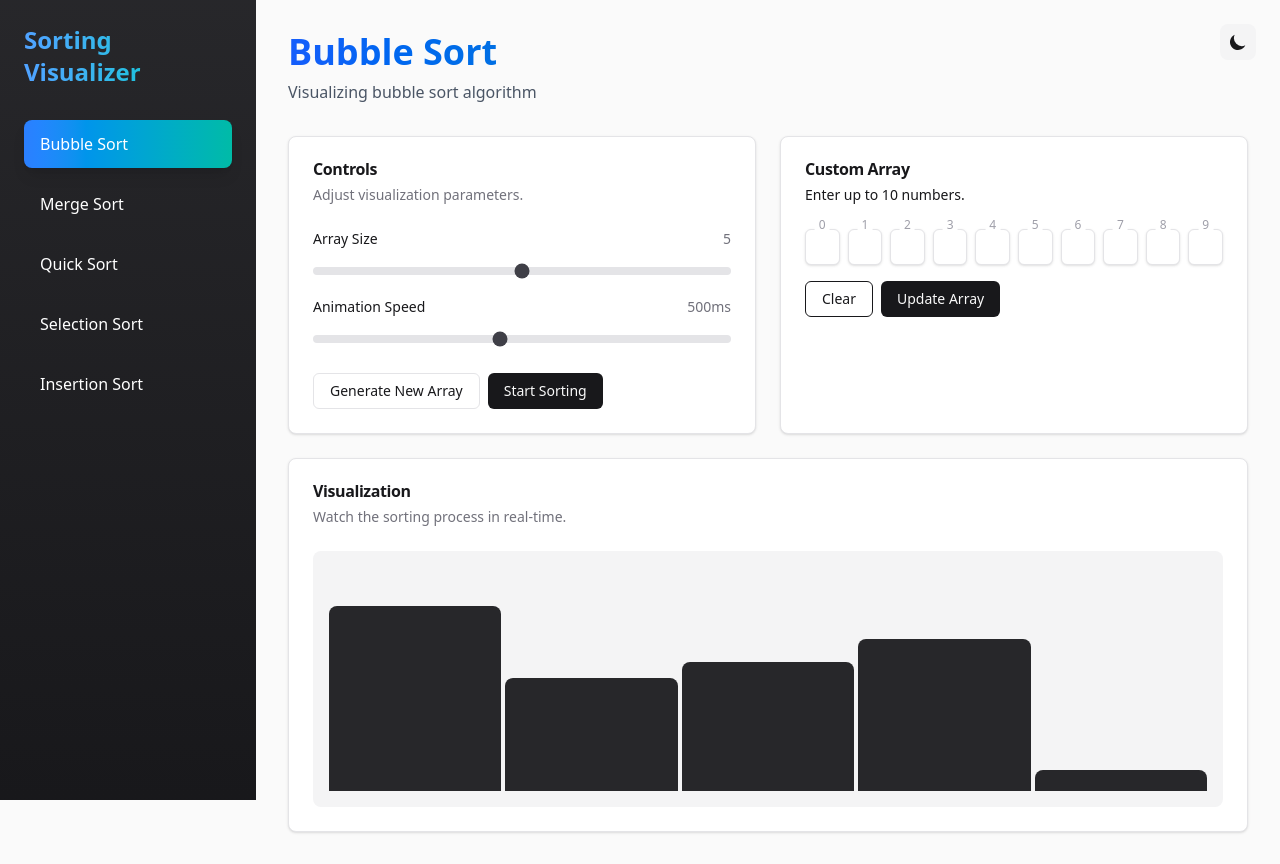
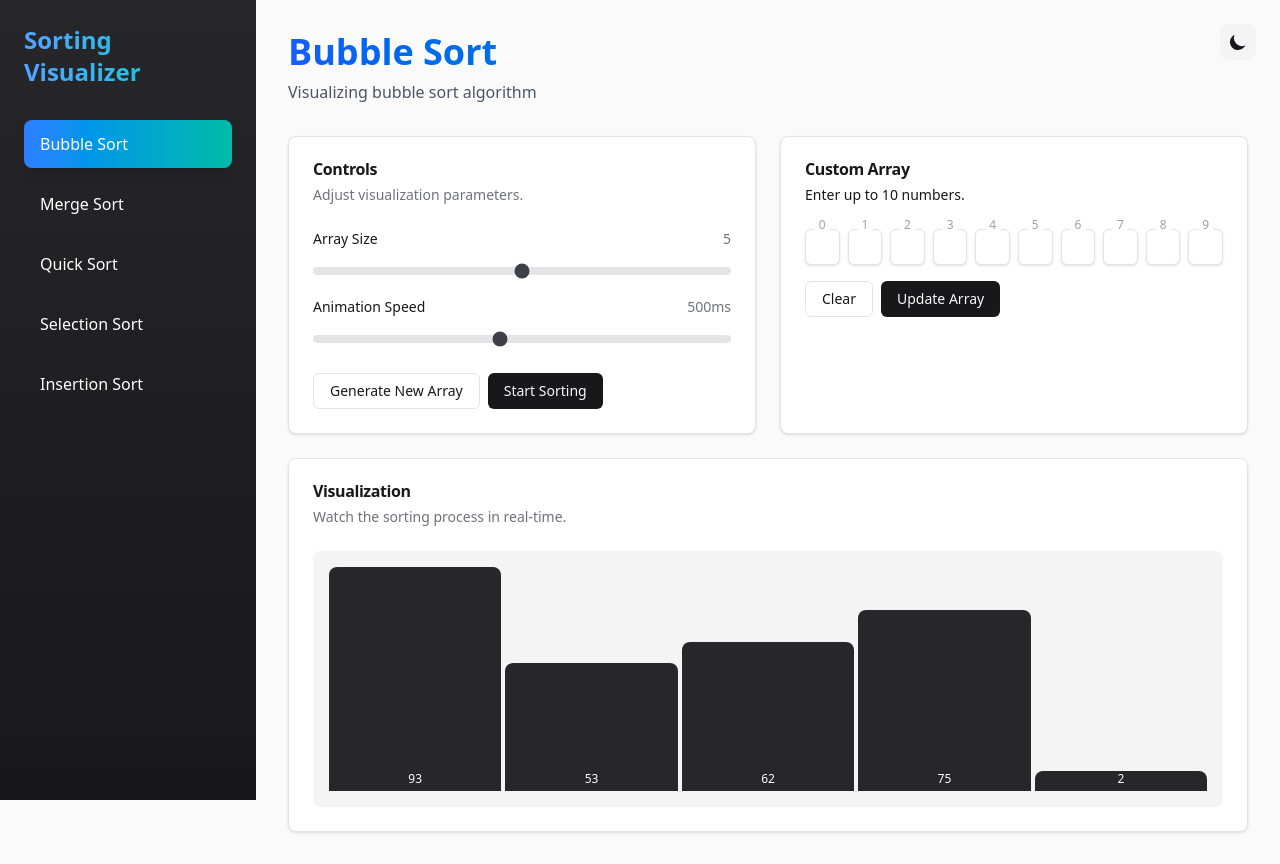
Before and after one commit to abulgit/Sorting-Visualizer, a React (Vite) app: page / in a window 1280 px wide. Both pictures are taken after a click on the button "Bubble Sort". Built offline with nearby package versions, Linux system fonts and the light colour scheme.

Commit message:
Custom Array Input

```diff
--- a/src/components/ArrayInput.tsx
+++ b/src/components/ArrayInput.tsx
@@ -1,7 +1,11 @@
 import { useState, useEffect } from 'react'
 
-export default function ArrayInput({ setCustomArray }: {
+export default function ArrayInput({
+  setCustomArray,
+  isSorting
+}: {
   setCustomArray: (input: string) => void
+  isSorting: boolean
 }) {
   const [values, setValues] = useState<string[]>(Array(10).fill(''))
 
@@ -14,11 +18,21 @@ export default function ArrayInput({ setCustomArray }: {
 
   const handleSubmit = (e: React.FormEvent) => {
     e.preventDefault()
-    const numbers = values
+    // Convert strings to numbers, filter out empty values, and ensure they're valid numbers
+    const validNumbers = values
       .map(v => v.trim())
-      .filter(v => v !== '')
-      .join(',')
-    setCustomArray(numbers)
+      .filter(Boolean)
+      .map(Number)
+      .filter(n => !isNaN(n))
+
+    if (validNumbers.length === 0) {
+      return // Don't update if no valid numbers
+    }
+
+    setCustomArray(validNumbers.join(','))
+
+    // Optional: Clear the form after submission
+    // setValues(Array(10).fill(''))
   }
 
   const handleKeyDown = (e: React.KeyboardEvent, index: number) => {
@@ -50,7 +64,8 @@ export default function ArrayInput({ setCustomArray }: {
                   onChange={(e) => handleInputChange(index, e.target.value)}
                   onKeyDown={(e) => handleKeyDown(e, index)}
                   maxLength={2}
-                  className="flex h-9 w-full rounded-md border border-zinc-200 dark:border-zinc-800 bg-white dark:bg-zinc-950 px-3 py-1 text-sm shadow-sm transition-colors text-zinc-900 dark:text-zinc-50 focus-visible:outline-none focus-visible:ring-1 focus-visible:ring-zinc-400 dark:focus-visible:ring-zinc-600 text-center"
+                  disabled={isSorting}
+                  className="flex h-9 w-full rounded-md border border-zinc-200 dark:border-zinc-800 bg-white dark:bg-zinc-950 px-3 py-1 text-sm shadow-sm transition-colors text-zinc-900 dark:text-zinc-50 focus-visible:outline-none focus-visible:ring-1 focus-visible:ring-zinc-400 dark:focus-visible:ring-zinc-600 text-center disabled:opacity-50 disabled:cursor-not-allowed"
                 />
                 <div className="absolute -top-3 left-1/2 -translate-x-1/2 px-1 bg-white dark:bg-zinc-950 text-xs text-zinc-400 dark:text-zinc-500">
                   {index}
@@ -63,13 +78,15 @@ export default function ArrayInput({ setCustomArray }: {
             <button
               type="button"
               onClick={() => setValues(Array(10).fill(''))}
-              className="inline-flex items-center justify-center whitespace-nowrap rounded-md text-sm font-medium transition-colors focus-visible:outline-none focus-visible:ring-1 focus-visible:ring-ring disabled:pointer-events-none disabled:opacity-50 border border-input bg-background hover:bg-accent hover:text-accent-foreground h-9 px-4 py-2"
+              disabled={isSorting}
+              className="inline-flex items-center justify-center whitespace-nowrap rounded-md text-sm font-medium transition-colors focus-visible:outline-none focus-visible:ring-1 focus-visible:ring-ring disabled:pointer-events-none disabled:opacity-50 border border-zinc-200 dark:border-zinc-800 bg-white dark:bg-zinc-950 hover:bg-zinc-100 dark:hover:bg-zinc-800 text-zinc-900 dark:text-zinc-50 h-9 px-4 py-2"
             >
               Clear
             </button>
             <button
               type="submit"
-              className="inline-flex items-center justify-center whitespace-nowrap rounded-md text-sm font-medium transition-colors focus-visible:outline-none focus-visible:ring-1 focus-visible:ring-ring disabled:pointer-events-none disabled:opacity-50 bg-zinc-900 text-zinc-50 hover:bg-zinc-900/90 h-9 px-4 py-2"
+              disabled={isSorting}
+              className="inline-flex items-center justify-center whitespace-nowrap rounded-md text-sm font-medium transition-colors focus-visible:outline-none focus-visible:ring-1 focus-visible:ring-ring disabled:pointer-events-none disabled:opacity-50 bg-zinc-900 dark:bg-zinc-50 text-zinc-50 dark:text-zinc-900 hover:bg-zinc-800 dark:hover:bg-zinc-200 h-9 px-4 py-2"
             >
               Update Array
             </button>
--- a/src/components/ArrayVisualizer.tsx
+++ b/src/components/ArrayVisualizer.tsx
@@ -7,6 +7,9 @@ export default function ArrayVisualizer({
   array: number[]
   comparing?: number[]
 }) {
+  // Find the maximum value in the array
+  const maxValue = Math.max(...array, 1) // Use 1 as minimum to avoid division by zero
+
   return (
     <div className="rounded-lg border border-zinc-200 dark:border-zinc-800 bg-white dark:bg-zinc-950 shadow-sm">
       <div className="p-6 flex flex-col space-y-2">
@@ -35,10 +38,18 @@ export default function ArrayVisualizer({
               }`}
               style={{
                 width: `${100 / array.length}%`,
-                height: `${(value / 100) * 80}%`,
-                minWidth: '20px'
+                height: `${(value / maxValue) * 100}%`, // Calculate relative height
+                minWidth: '20px',
+                minHeight: '20px' // Add minimum height for visibility
               }}
-            />
+            >
+              {/* Optional: Show value on bar */}
+              <div className="flex justify-center items-end h-full">
+                <span className="text-xs text-white dark:text-zinc-900 pb-1">
+                  {value}
+                </span>
+              </div>
+            </motion.div>
           ))}
         </div>
       </div>
--- a/src/components/SortingControls.tsx
+++ b/src/components/SortingControls.tsx
@@ -64,6 +64,7 @@ export default function SortingControls({ ...props }: SortingControlsProps) {
         <div className="flex items-center gap-2">
           <button
             onClick={props.generateNewArray}
+            disabled={props.isSorting}
             className="inline-flex items-center justify-center whitespace-nowrap rounded-md text-sm font-medium transition-colors focus-visible:outline-none focus-visible:ring-1 focus-visible:ring-ring disabled:pointer-events-none disabled:opacity-50 border border-zinc-200 dark:border-zinc-800 bg-white dark:bg-zinc-950 hover:bg-zinc-100 dark:hover:bg-zinc-800 text-zinc-900 dark:text-zinc-50 h-9 px-4 py-2"
           >
             Generate New Array
@@ -72,9 +73,7 @@ export default function SortingControls({ ...props }: SortingControlsProps) {
           <button
             onClick={props.startSorting}
             disabled={props.isSorting}
-            className={`inline-flex items-center justify-center whitespace-nowrap rounded-md text-sm font-medium transition-colors focus-visible:outline-none focus-visible:ring-1 focus-visible:ring-ring disabled:pointer-events-none disabled:opacity-50 bg-zinc-900 dark:bg-zinc-50 text-zinc-50 dark:text-zinc-900 hover:bg-zinc-800 dark:hover:bg-zinc-200 h-9 px-4 py-2 ${
-              props.isSorting ? 'opacity-50 cursor-not-allowed' : ''
-            }`}
+            className={`inline-flex items-center justify-center whitespace-nowrap rounded-md text-sm font-medium transition-colors focus-visible:outline-none focus-visible:ring-1 focus-visible:ring-ring disabled:pointer-events-none disabled:opacity-50 bg-zinc-900 dark:bg-zinc-50 text-zinc-50 dark:text-zinc-900 hover:bg-zinc-800 dark:hover:bg-zinc-200 h-9 px-4 py-2`}
           >
             {props.isSorting ? 'Sorting...' : 'Start Sorting'}
           </button>
--- a/src/hooks/useArrayGeneration.ts
+++ b/src/hooks/useArrayGeneration.ts
@@ -1,29 +1,37 @@
-import { useState, useCallback, useEffect } from 'react'
+import { useState, useCallback } from 'react'
 
-export const useArrayGeneration = (initialSize: number) => {
+export function useArrayGeneration(initialSize: number) {
   const [array, setArray] = useState<number[]>([])
-  const [currentSize, setCurrentSize] = useState(initialSize)
 
   const generateRandomArray = useCallback((size: number) => {
     const newArray = Array.from({ length: size }, () =>
-      Math.floor(Math.random() * 100) + 10
+      Math.floor(Math.random() * 100)
     )
     setArray(newArray)
-    setCurrentSize(size)
   }, [])
 
   const setCustomArray = useCallback((input: string) => {
-    const numbers = input.split(',').map(Number).filter(n => !isNaN(n))
-    if (numbers.length <= 10) {
+    const numbers = input
+      .split(',')
+      .map(n => parseInt(n.trim(), 10))
+      .filter(n => !isNaN(n))
+
+    if (numbers.length > 0) {
       setArray(numbers)
-      setCurrentSize(numbers.length)
     }
   }, [])
 
-  // Update array when size changes
-  useEffect(() => {
-    generateRandomArray(currentSize)
-  }, [currentSize, generateRandomArray])
+  // Initialize array if empty
+  useState(() => {
+    if (array.length === 0) {
+      generateRandomArray(initialSize)
+    }
+  }, [initialSize, generateRandomArray, array.length])
 
-  return { array, generateRandomArray, setCustomArray, setArray }
+  return {
+    array,
+    setArray,
+    generateRandomArray,
+    setCustomArray
+  }
 }
--- a/src/pages/VisualizerPage.tsx
+++ b/src/pages/VisualizerPage.tsx
@@ -57,7 +57,10 @@ export default function VisualizerPage() {
             startSorting={handleSort}
             isSorting={isSorting}
           />
-          <ArrayInput setCustomArray={setCustomArray} />
+          <ArrayInput
+            setCustomArray={setCustomArray}
+            isSorting={isSorting}
+          />
         </div>
 
         <ArrayVisualizer array={array} comparing={comparingIndices} />
```
